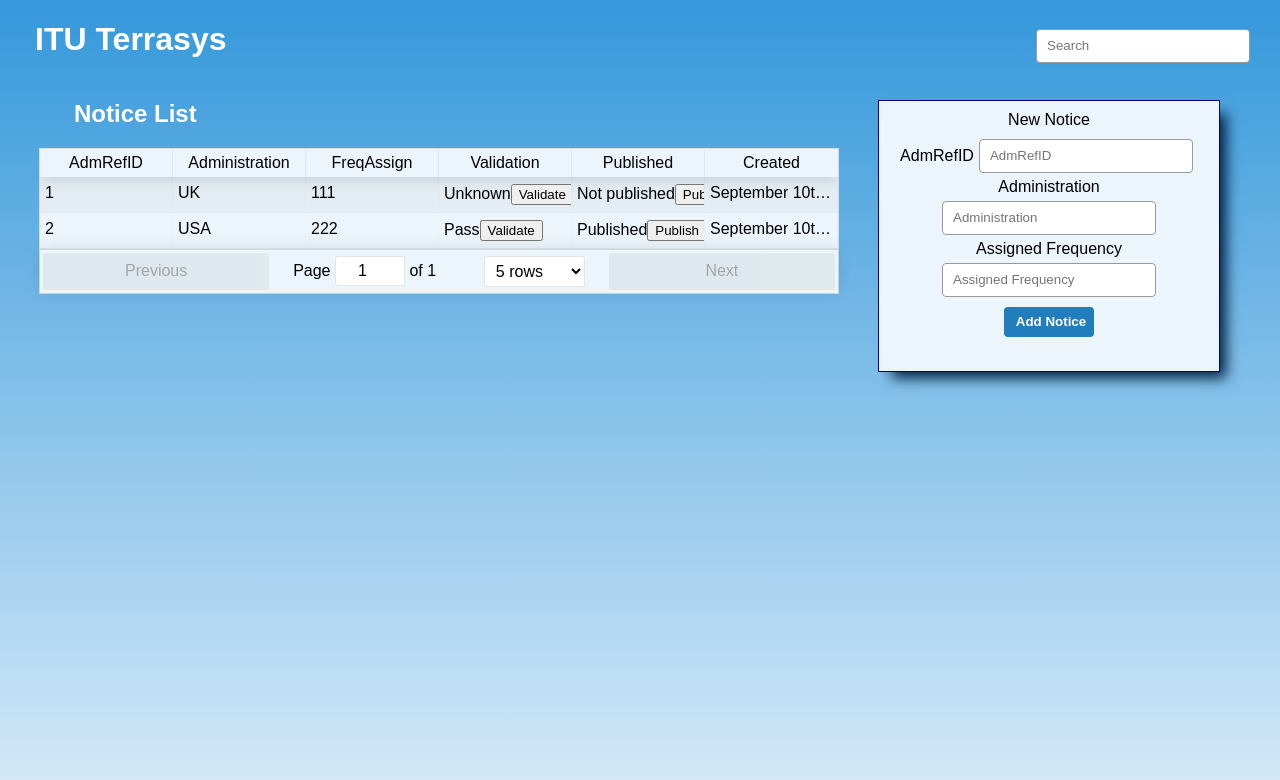
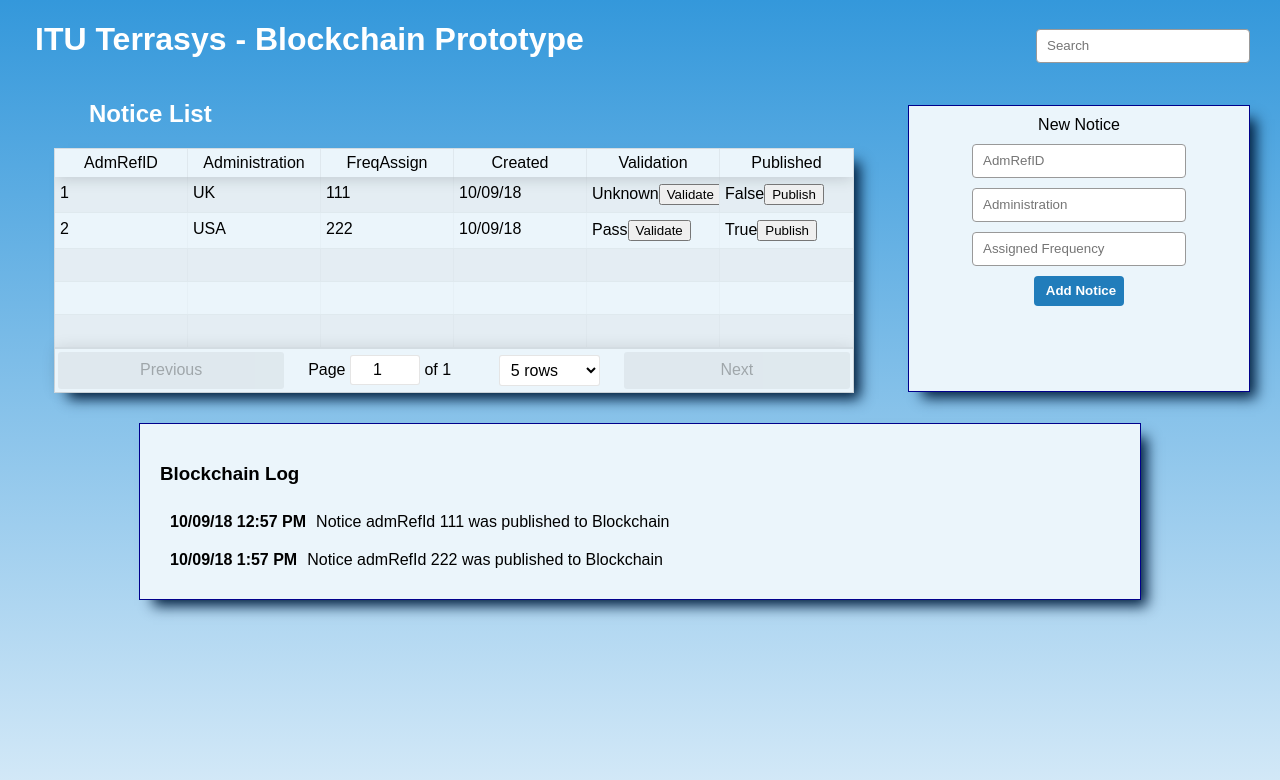
Before and after one commit to chinins/terrasys, a React (Create React App) app in the folder client/: page /new-notice in a window 1280 px wide. Shown: the top 780 px of the page. Built offline with nearby package versions, Linux system fonts and the light colour scheme.

Commit message:
add blockchain log

```diff
--- a/client/src/App.css
+++ b/client/src/App.css
@@ -27,8 +27,6 @@
 
 .Dashboard {
   display: flex;
-  /* justify-content: space-around; */
-  /* background-color: #d6eaf8; */
 }
 
 .NoticeList {
@@ -40,6 +38,9 @@
 .NoticeTable {
   background-color: #ebf5fb;
   margin-top: 20px;
+  background-color: #ebf5fb;
+  border: 1px solid darkblue;
+  box-shadow: 10px 10px 13px -4px #001f3f;
 }
 
 
@@ -48,10 +49,10 @@
   width: 20em;
   text-align: center;
   padding: 10px;
-  margin: 20px 60px 20px 0;
+  margin: 25px 30px 0 0;
   border: 1px solid darkblue;
   box-shadow: 10px 10px 13px -4px #001f3f;
-  height: 250px;
+  height: 265px;
 }
 
 .new-notice-form {
@@ -73,12 +74,20 @@
   width: 90px;
 }
 
-.Notice {
-  display: flex;
-  flex-direction: column;
+.BlockchainLog {
   background-color: #ebf5fb;
   border: 1px solid darkblue;
   box-shadow: 10px 10px 13px -4px #001f3f;
-  margin: 20px;
+  max-width: 960px;
+  margin: 30px auto;
   padding: 20px;
 }
+
+.message {
+  padding: 10px;
+}
+
+.message-time {
+  padding-right: 10px;
+  font-weight: bold;
+}
--- a/client/src/App.js
+++ b/client/src/App.js
@@ -2,18 +2,15 @@
 import './App.css';
 import AppHeader from './containers/AppHeader';
 import Dashboard from './containers/Dashboard';
-import noticeArray from './mock-data/mock';
-
-import NoticeDetails from './components/NoticeDetails';
-import { Route, Link } from 'react-router-dom';
-import NewNotice from './containers/NewNotice';
-
+import { noticeArray, messageArray } from './mock-data/mock';
+import BlockchainLog from './containers/BlockchainLog';
 
 class App extends Component {
   constructor (props) {
     super (props);
     this.state = {
-      notices: noticeArray
+      notices: noticeArray,
+      messages: messageArray
     }
   }
 
@@ -24,12 +21,22 @@
     })
   }
 
+  validateNotice = (notice) => {
+    console.log('validated', notice)
+  }
+
+  publishNotice = (notice) => {
+    console.log('published', notice);
+  }
+
+
   render() {
     return (
       <div className="App">
         <AppHeader/>
-        <Dashboard notices={this.state.notices} />
-        {/* onNoticeCreate={this.createNotice} */}
+        <Dashboard notices={this.state.notices} onNoticeCreate={this.createNotice}
+        onValidate={this.validateNotice} onPublish={this.publishNotice}/>
+        <BlockchainLog messages={this.state.messages}></BlockchainLog>
       </div>
     );
   }
--- /dev/null
+++ b/client/src/components/Message.js
@@ -0,0 +1,13 @@
+import React, { Component } from 'react';
+import moment from 'moment';
+
+export default class Message extends Component {
+  render () {
+    return (
+      <div className="message">
+        <span className="message-time">{moment(this.props.message.dateTime).format('DD/MM/YY LT')}</span>
+        {this.props.message.title}
+      </div>
+    )
+  }
+}
--- a/client/src/containers/AppHeader.js
+++ b/client/src/containers/AppHeader.js
@@ -4,7 +4,7 @@
   render () {
     return (
       <header className="app-header">
-        <h1 className="app-title">ITU Terrasys</h1>
+        <h1 className="app-title">ITU Terrasys - Blockchain Prototype</h1>
         <div className="search">
           <input type="text" placeholder="Search"></input>
         </div>
--- /dev/null
+++ b/client/src/containers/BlockchainLog.js
@@ -0,0 +1,20 @@
+import React, { Component } from 'react';
+import Message from '../components/Message';
+
+export default class BlockChainLog extends Component {
+
+  renderMessages = () => {
+    return this.props.messages.map(message => (
+      <Message key={message._id} message={message}></Message>
+    ))
+  }
+
+  render () {
+    return (
+      <div className="BlockchainLog">
+        <h3>Blockchain Log</h3>
+        {this.renderMessages()}
+      </div>
+    )
+  }
+}
--- a/client/src/containers/Dashboard.js
+++ b/client/src/containers/Dashboard.js
@@ -4,15 +4,16 @@
 
 export default class Dashboard extends Component {
   render () {
+    const { ...properties } = this.props;
     return (
       <div className="Dashboard">
         <div className="NoticeList">
           <h2>
             Notice List
           </h2>
-          <NoticeTable notices={this.props.notices}></NoticeTable>
+          <NoticeTable {...properties}></NoticeTable>
         </div>
-        <NewNotice onNoticeCreate={this.props.createNotice}/>
+        <NewNotice onNoticeCreate={this.props.onNoticeCreate}/>
       </div>
     )
   }
--- a/client/src/containers/NewNotice.js
+++ b/client/src/containers/NewNotice.js
@@ -39,13 +39,13 @@
     return (
       <div className="NewNotice">New Notice
         <form className="new-notice-form" onSubmit={this.submitForm}>
-          <label>AdmRefID
+          <label>
             <input type="text" placeholder="AdmRefID" onChange={this.handleIdChange} value={this.state.admRefId}></input>
           </label>
-          <label>Administration
+          <label>
             <input type="text" placeholder="Administration" onChange={this.handleAdminChange} value={this.state.administration}></input>
           </label>
-          <label>Assigned Frequency
+          <label>
             <input type="text" placeholder="Assigned Frequency" onChange={this.handleFreqChange} value={this.state.freqAssigned}></input>
             </label>
           <input type="submit" value="Add Notice"></input>
--- a/client/src/containers/NoticeTable.js
+++ b/client/src/containers/NoticeTable.js
@@ -4,13 +4,13 @@
 import moment from 'moment';
 
 export default class NoticeTable extends Component {
-  // validateNotice = () => {
+  validateNotice = () => {
 
-  // }
+  }
 
-  // publishNotice = () => {
+  publishNotice = () => {
 
-  // }
+  }
 
   render() {
 
@@ -24,12 +24,16 @@
       Header: 'FreqAssign',
       accessor: 'freqAssigned',
     }, {
+      Header: 'Created',
+      id: 'dateTime',
+      accessor: data => moment(data.date).format('DD/MM/YY')
+    }, {
       Header: 'Validation',
       accessor: 'validation',
       Cell: row => (
         <div>
           <span>{row.original.validation}</span>
-          <button onClick={this.validateNotice}>Validate</button>
+          <button onClick={() => this.props.onValidate(row.original)}>Validate</button>
         </div>
       )
     }, {
@@ -37,20 +41,15 @@
       accessor: 'published',
       Cell: row => (
         <div>
-          <span>{row.original.published ? 'Published' : 'Not published'}</span>
-          <button onClick={this.publishNotice}>Publish</button>
+          <span>{row.original.published ? 'True' : 'False'}</span>
+          <button onClick={() => this.props.onPublish(row.original)}>Publish</button>
         </div>
       )
-    }, {
-      Header: 'Created',
-      id: 'dateTime',
-      accessor: data => moment(data.date).format('MMMM Do YYYY, h:mm a')
     }]
 
     return (
       <ReactTable data={this.props.notices} columns={columns}
-        defaultPageSize={this.props.notices.length} className="-striped -highlight"
-        className="-striped -highlight NoticeTable"
+        defaultPageSize={5} className="-striped -highlight NoticeTable"
       />
     )
   }
--- a/client/src/mock-data/mock.js
+++ b/client/src/mock-data/mock.js
@@ -1,4 +1,5 @@
 const noticeArray = [];
+const messageArray = [];
 
 const notice1 = {
   admRefId: '1',
@@ -21,4 +22,22 @@
 noticeArray.push(notice1);
 noticeArray.push(notice2);
 
-module.exports = noticeArray;
+const mes1 = {
+  _id: 1,
+  title: 'Notice admRefId 111 was published to Blockchain',
+  dateTime: '2018-09-10T12:57:55.128Z'
+}
+
+const mes2 = {
+  _id: 2,
+  title: 'Notice admRefId 222 was published to Blockchain',
+  dateTime: '2018-09-10T13:57:55.128Z'
+}
+
+messageArray.push(mes1);
+messageArray.push(mes2);
+
+module.exports = {
+  noticeArray,
+  messageArray
+};
```
